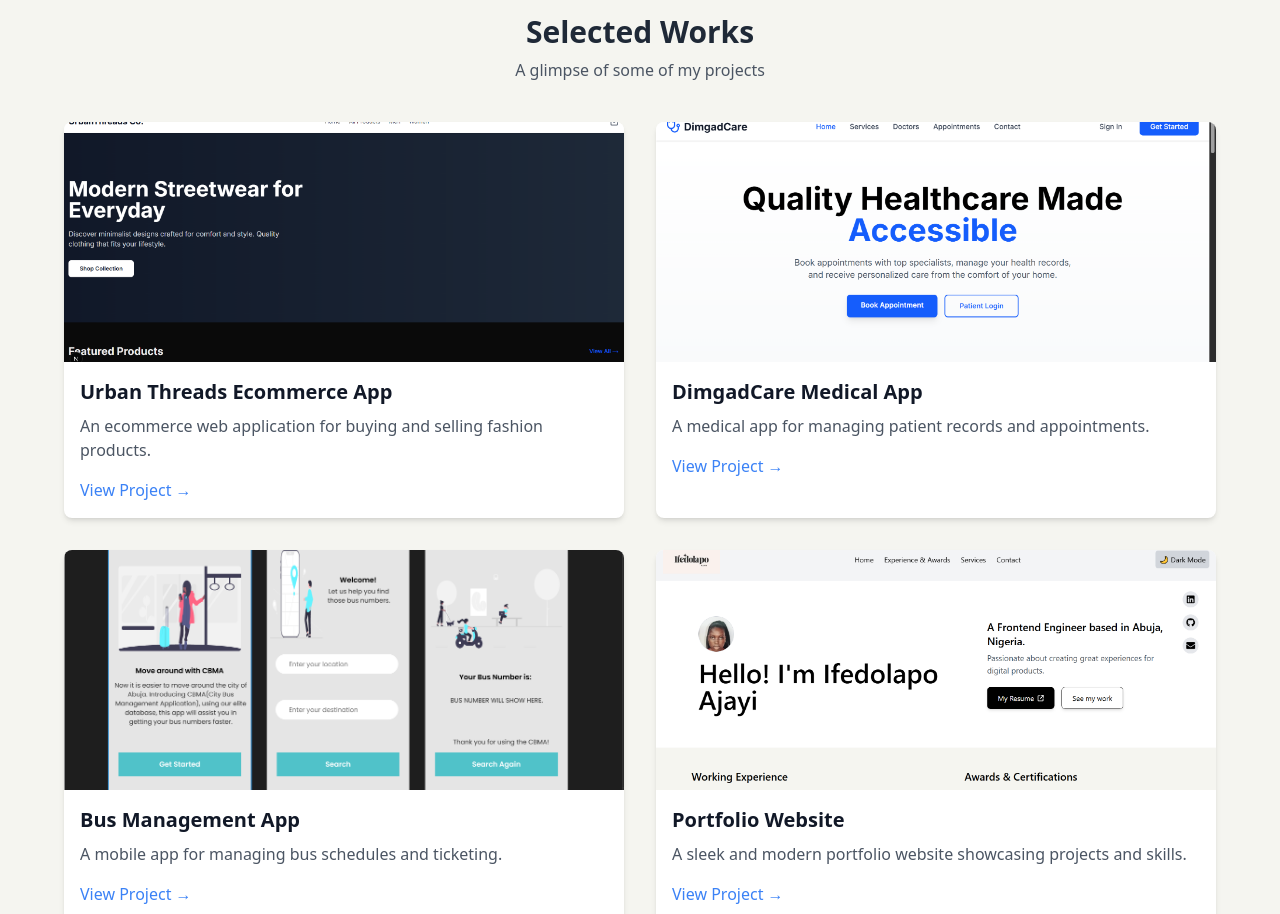
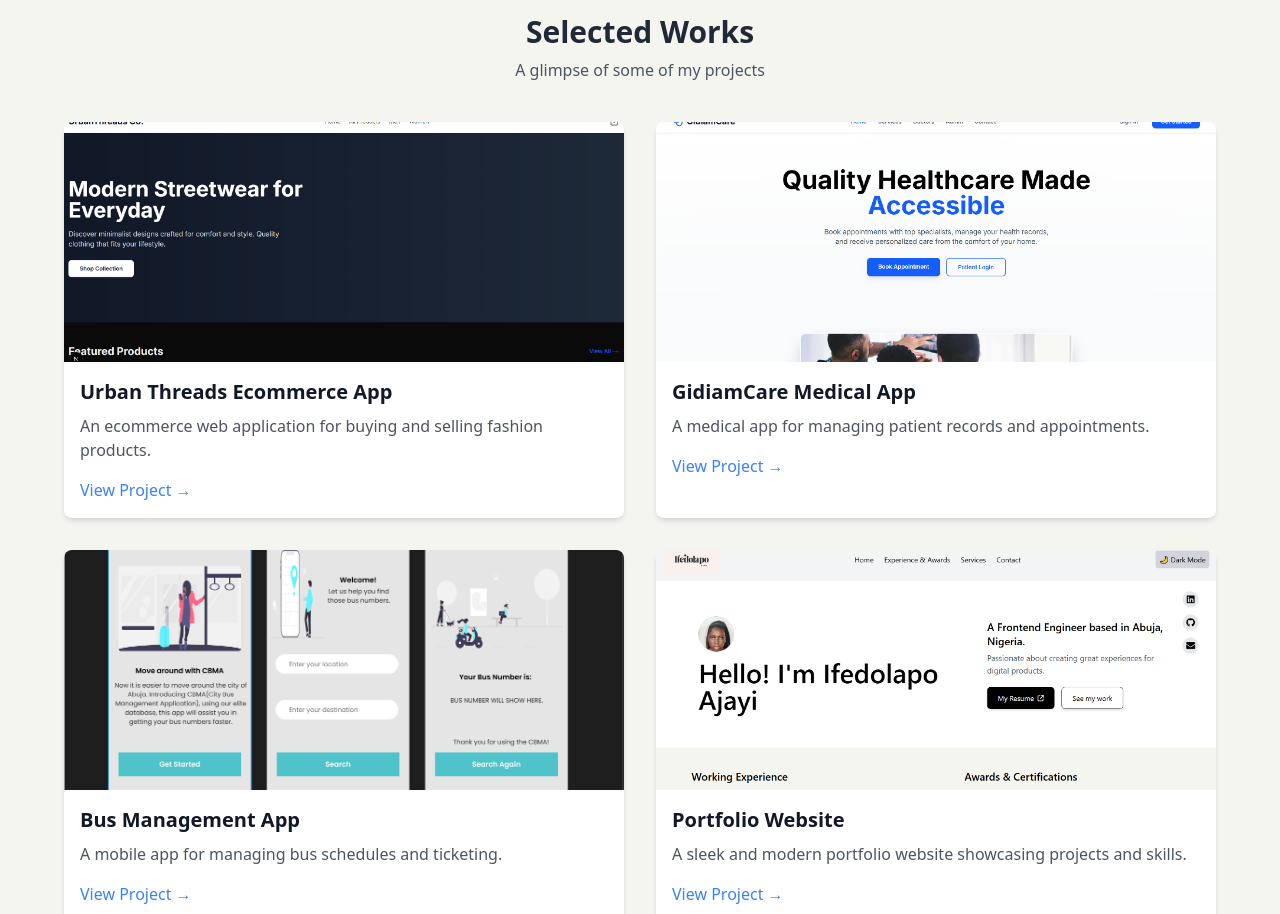
Before and after one commit to ifedolapo01/ifedolapo_ajayi, a Next.js app: page / in a window 1280 px wide. Shown: the part 1240-2154 px from the top of the page. Built offline with nearby package versions, Linux system fonts and the light colour scheme.

Commit message:
Refactor code structure for improved readability and maintainability

```diff
--- a/src/components/SelectedWorks.js
+++ b/src/components/SelectedWorks.js
@@ -10,10 +10,10 @@ export default function SelectedWorks() {
       link: "https://urbanthreads-kappa.vercel.app/",
     },
     {
-      title: "DimgadCare Medical App",
+      title: "GidiamCare Medical App",
       description: "A medical app for managing patient records and appointments.",
-      image: "/dimgadcare_img.png",
-      link: "https://dimgadcare.vercel.app/",
+      image: "/gidiamcare_img.png",
+      link: "https://gidiamcare.vercel.app/",
     },
     {
       title: "Bus Management App",
```
Also changed, not shown: public/dimgadcare_img.png (deleted), public/gidiamcare_img.png (added).
